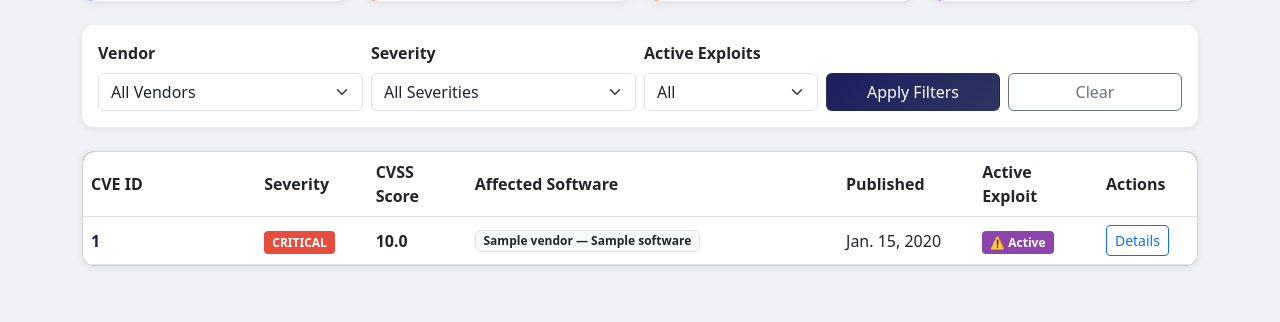
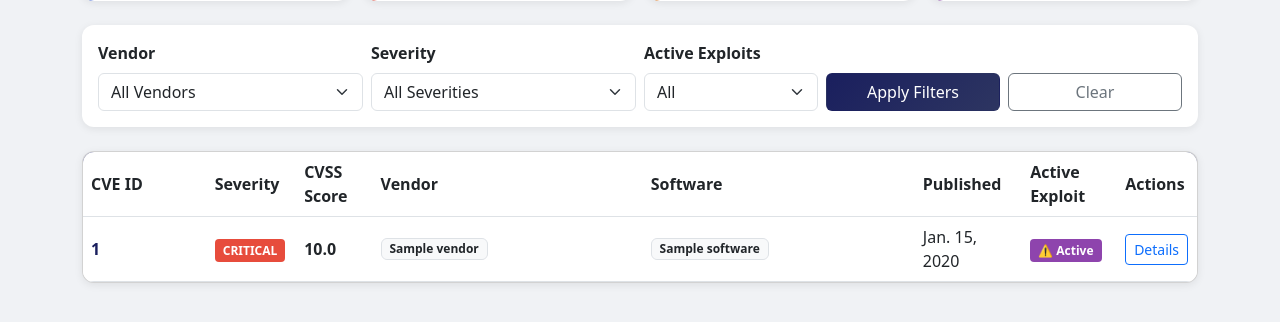
Before and after one commit to jackrice13/Final-Project-JackRice, a Django app: page / in a window 1280 px wide. Shown: the part 200-522 px from the top of the page. Run offline with Django 5.2, Linux system fonts and the light colour scheme; a user stored in the database is signed in; tables that the repository leaves empty hold one stand-in row (values such as "Sample post").

Commit message:
Split vendors and software

```diff
--- a/templates/core/dashboard.html
+++ b/templates/core/dashboard.html
@@ -89,7 +89,8 @@
                 <th class="col-cve">CVE ID</th>
                 <th class="col-severity">Severity</th>
                 <th class="col-score">CVSS Score</th>
-                <th class="col-software">Affected Software</th>
+                <th class="col-software">Vendor</th>
+                <th class="col-software">Software</th>
                 <th class="col-published">Published</th>
                 <th class="col-kev">Active Exploit</th>
                 <th class="col-actions">Actions</th>
@@ -119,7 +120,19 @@
                     <div class="software-badges">
                         {% for software in vuln.software.all %}
                             <span class="badge bg-light text-dark border me-1">
-                                {{ software.vendor.name }} — {{ software.name }}
+                             {{ software.vendor.name }} <!--  {{ software.name }}-->
+                            </span>
+                        {% empty %}
+                            <span class="text-muted">—</span>
+                        {% endfor %}
+                    </div>
+                </td>
+                </td>
+               <td class="col-software">
+                    <div class="software-badges">
+                        {% for software in vuln.software.all %}
+                            <span class="badge bg-light text-dark border me-1">
+                              {{ software.name }}
                             </span>
                         {% empty %}
                             <span class="text-muted">—</span>
```
